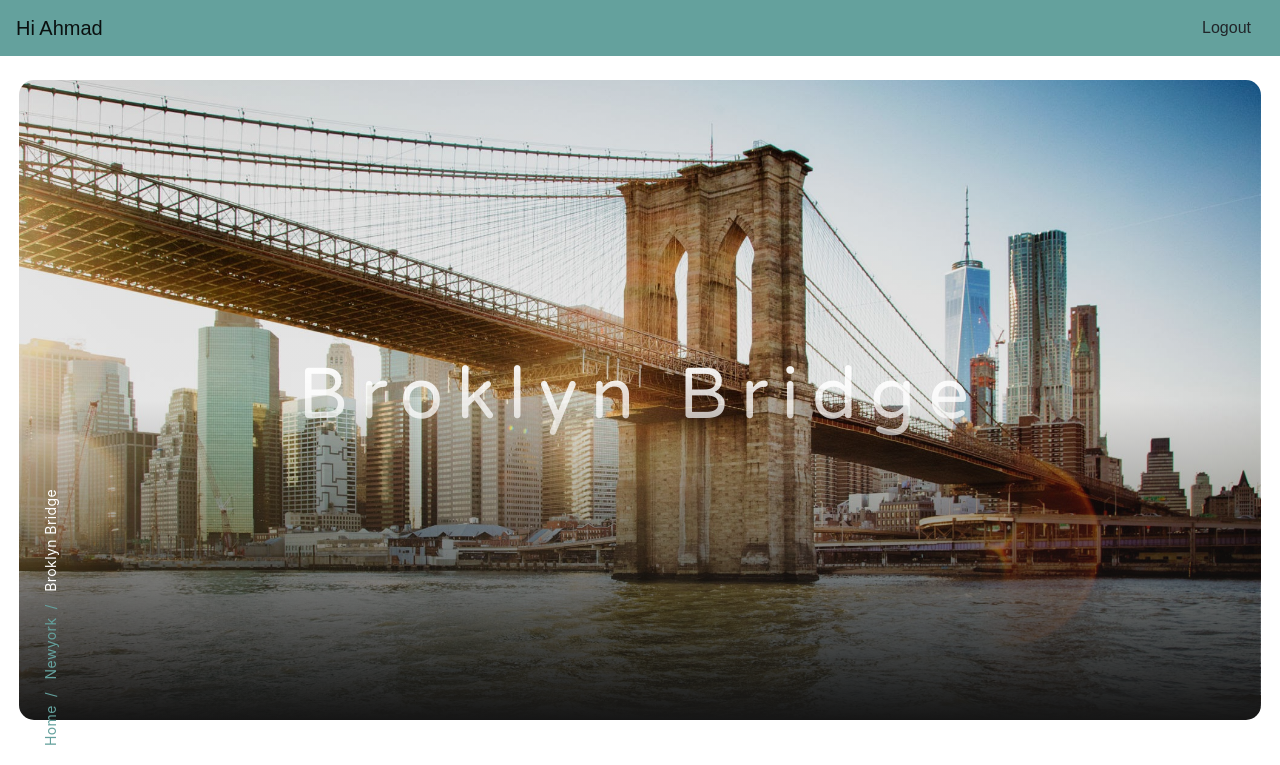
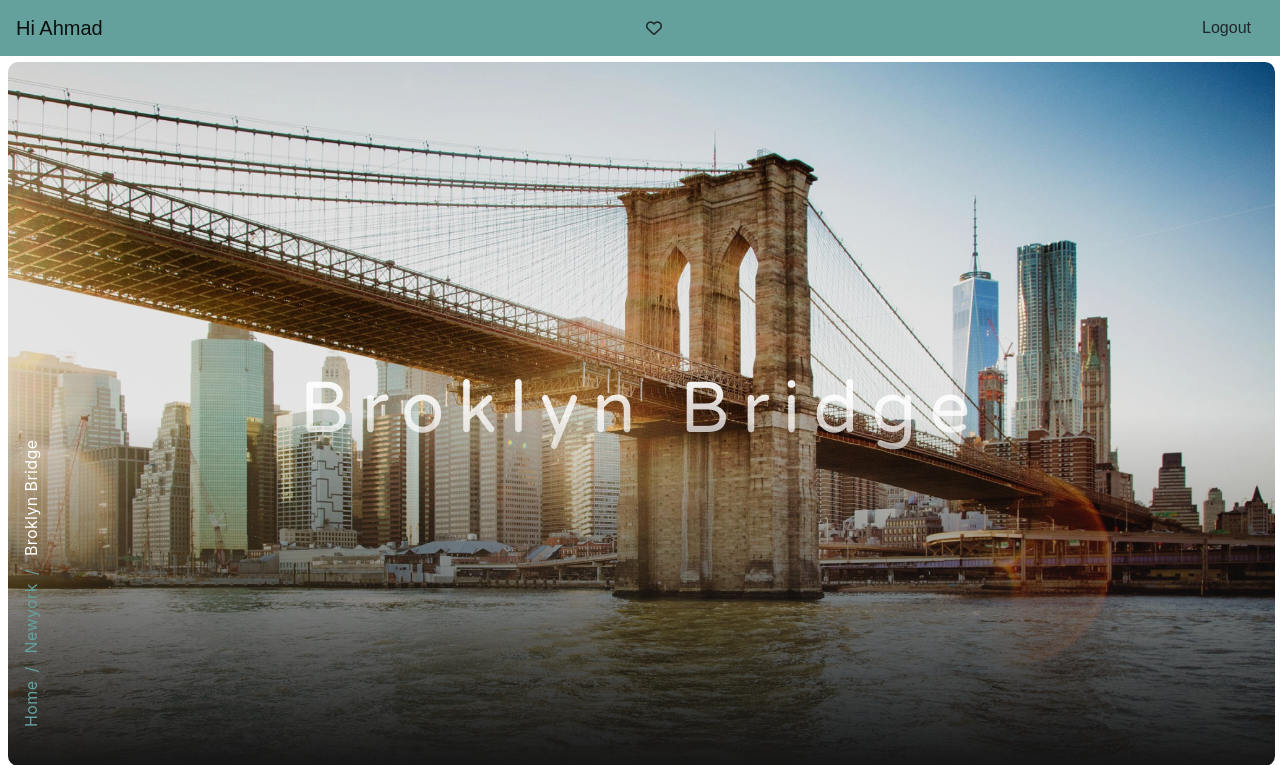
Before and after one commit to ahmad307/Country-Gate, a plain HTML site: page sight.html in a window 1280 px wide. Shown: the top 765 px of the page. Drawn offline with nearby package versions, Linux system fonts and the light colour scheme.

Commit message:
Added like button

```diff
--- a/css/sight.css
+++ b/css/sight.css
@@ -69,13 +69,13 @@
     background: linear-gradient(to bottom, rgba(22, 22, 22, 0.1) 50%,rgba(22, 22, 22, 0.5) 75%, #161616 100%),
         url("../img/background.jpg");
     display: flex;
-    height: 80%;
-    width: 97%;
-    border-radius: 15px;
+    height: 88%;
+    width: 99%;
+    border-radius: 10px;
     background-position: center;
     background-size: cover;
-    /* margin-top: 1%;*/
-    margin-left: 1.5%;
+    margin-top: 0.5%;
+    margin-left: 0.6%;
 
     justify-content: center;
     align-items: center;
@@ -92,6 +92,22 @@
 }
 
 /* Vertical Breadcrumb */
+.vertical {
+    font-size: 16px;
+    letter-spacing: 0.025rem;
+    color: #fff;
+    position: absolute;
+    bottom: 2rem;
+    left: 2.5rem;
+    -webkit-transform: rotate(-90deg);
+            transform: rotate(-90deg);
+    -webkit-transform-origin: 0 0;
+            transform-origin: 0 0;
+    /* color: rgba(255,255,255,0.5); */
+    color: #64a19d;
+    margin-left: -1.3rem;
+    margin-bottom: 1rem;
+}
 .vertical h1 {
     font-family: Northwell, display, serif;
     color: #fff;
@@ -103,20 +119,6 @@
     align-self: center;
     padding-bottom: 40vh;
     max-width: 34rem;
-}
-.vertical {
-    font-size: 14px;
-    letter-spacing: 0.025rem;
-    color: #fff;
-    position: absolute;
-    bottom: 2rem;
-    left: 2.5rem;
-    -webkit-transform: rotate(-90deg);
-            transform: rotate(-90deg);
-    -webkit-transform-origin: 0 0;
-            transform-origin: 0 0;
-    /* color: rgba(255,255,255,0.5); */
-    color: #64a19d;
 }
 .vertical a {
     color: inherit;
--- a/js/sight.js
+++ b/js/sight.js
@@ -1,6 +1,14 @@
+function heartFlip() {
+    var className = $("#heartIcon").attr("class");
+    if (className === "far fa-heart"){
+        $("#heartIcon").attr("class", "fa fa-heart");
+    } else {
+        $("#heartIcon").attr("class", "far fa-heart");
+    }
+}
+
 $(document).ready(function() {
     $("#feedbackSection").on("click", "button", function() {
-        console.log("Asfas");
         $("#feedbackMessage").toggle();
     });
 
--- a/sight.html
+++ b/sight.html
@@ -7,6 +7,9 @@
         <script src="https://cdnjs.cloudflare.com/ajax/libs/popper.js/1.14.7/umd/popper.min.js" integrity="sha384-UO2eT0CpHqdSJQ6hJty5KVphtPhzWj9WO1clHTMGa3JDZwrnQq4sF86dIHNDz0W1" crossorigin="anonymous"></script>
         <script src="https://code.jquery.com/jquery-3.3.1.slim.min.js" integrity="sha384-q8i/X+965DzO0rT7abK41JStQIAqVgRVzpbzo5smXKp4YfRvH+8abtTE1Pi6jizo" crossorigin="anonymous"></script>
         <script src="https://stackpath.bootstrapcdn.com/bootstrap/4.3.1/js/bootstrap.min.js" integrity="sha384-JjSmVgyd0p3pXB1rRibZUAYoIIy6OrQ6VrjIEaFf/nJGzIxFDsf4x0xIM+B07jRM" crossorigin="anonymous"></script>
+
+        <!-- Font Awesome -->
+        <script src="https://kit.fontawesome.com/154d872798.js" crossorigin="anonymous"></script>
 
         <!-- File stylesheet -->
         <link rel="stylesheet" href="css/sight.css">
@@ -24,9 +27,10 @@
         <!-- Nav bar -->
         <nav class="navbar navbar-light">
             <a id="userSalutation" class="navbar-brand">Hi Ahmad</a>
+            <a id="heartIcon" type="button" class="far fa-heart" onclick="heartFlip()"></a>
+            <!-- <button class="navbar-right btn far fa-heart my-sm-0"></button> -->
             <button class="navbar-right btn btn-default my-sm-0">Logout</button>
         </nav>
-        <br>
 
         <!-- Header -->
         <div class="header row">
```
